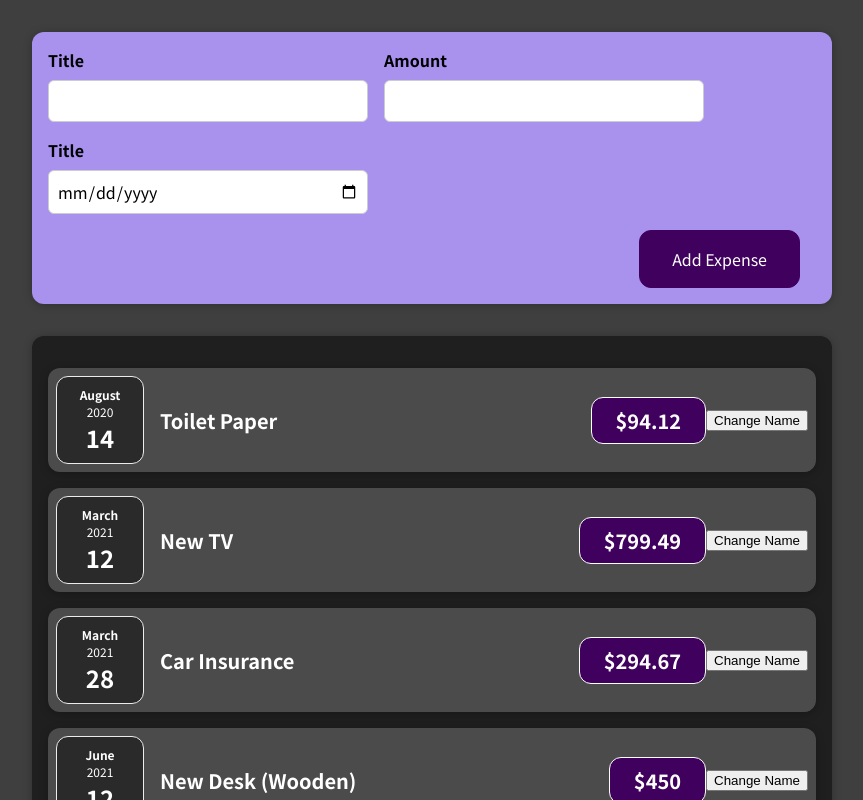
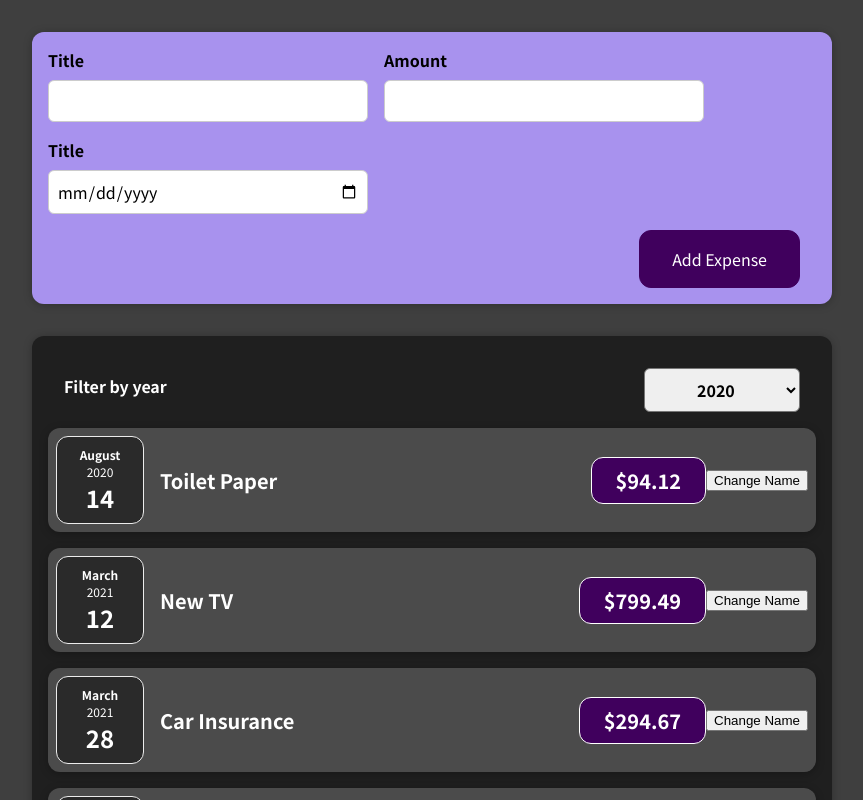
Before and after one commit to arifsetyo21/react-the-complete-guide, a React (Create React App) app in the folder 01-starting-setup/: page / in a window 1280 px wide. Shown: the top 800 px of the page, without its empty margins (208-1071 px from the left). Built offline with nearby package versions, Linux system fonts and the light colour scheme.

Commit message:
64. Using Stateful Lists
- In this lessons, we using previous value from state to update the state
- We handle addExpenseHandler method to update the expense list

```diff
--- a/01-starting-setup/src/App.js
+++ b/01-starting-setup/src/App.js
@@ -1,8 +1,8 @@
+import { useState } from "react";
 import Expenses from "./components/Expenses/Expenses";
 import NewExpense from "./components/NewExpense/NewExpense";
 
-const App = () => {
-  const expenses = [
+const DUMMY_EXPENSES = [
   {
     id: "e1",
     title: "Toilet Paper",
@@ -24,7 +24,12 @@ const App = () => {
   },
 ];
 
+const App = () => {
+  const [expenses, setExpenses] = useState(DUMMY_EXPENSES);
   const addExpenseHandler = (expense) => {
+    setExpenses((prevExpenses) => {
+      return [expense, ...prevExpenses];
+    });
     console.log("In App.js");
     console.log(expense);
   };
--- a/01-starting-setup/src/components/Expenses/Expenses.js
+++ b/01-starting-setup/src/components/Expenses/Expenses.js
@@ -1,10 +1,24 @@
+import { useState } from "react";
 import ExpenseItem from "./ExpenseItem";
 import Card from "../UI/Card";
 import "./Expenses.css";
+import ExpensesFilter from "./ExpensesFilter";
 
 const Expenses = (props) => {
+  const [filterYear, setFilterYear] = useState("2020");
+
+  const addFilterExpensesHandler = (selectedYear) => {
+    console.log("filtered from Expenses");
+    setFilterYear(selectedYear);
+    console.log(selectedYear);
+  };
+
   return (
     <Card className="expenses">
+      <ExpensesFilter
+        selected={filterYear}
+        onChangeFilter={addFilterExpensesHandler}
+      />
       {props.expenses.map((expense) => (
         <ExpenseItem
           title={expense.title}
--- /dev/null
+++ b/01-starting-setup/src/components/Expenses/ExpensesFilter.css
@@ -0,0 +1,24 @@
+.expenses-filter {
+  color: white;
+  padding: 0 1rem;
+}
+
+.expenses-filter__control {
+  display: flex;
+  width: 100%;
+  align-items: center;
+  justify-content: space-between;
+  margin: 1rem 0;
+}
+
+.expenses-filter label {
+  font-weight: bold;
+  margin-bottom: 0.5rem;
+}
+
+.expenses-filter select {
+  font: inherit;
+  padding: 0.5rem 3rem;
+  font-weight: bold;
+  border-radius: 6px;
+}
--- /dev/null
+++ b/01-starting-setup/src/components/Expenses/ExpensesFilter.js
@@ -0,0 +1,26 @@
+import React from "react";
+
+import "./ExpensesFilter.css";
+
+const ExpensesFilter = (props) => {
+  const dropdownChangeHandler = (event) => {
+    // console.log(event);
+    props.onChangeFilter(event.target.value);
+  };
+
+  return (
+    <div className="expenses-filter">
+      <div className="expenses-filter__control">
+        <label>Filter by year</label>
+        <select value={props.selected} onChange={dropdownChangeHandler}>
+          <option value="2022">2022</option>
+          <option value="2021">2021</option>
+          <option value="2020">2020</option>
+          <option value="2019">2019</option>
+        </select>
+      </div>
+    </div>
+  );
+};
+
+export default ExpensesFilter;
```
Also changed, not shown: 1 other file (tests, documents, lock files or other folders). Lines whose indentation alone changed are shown as unchanged.
